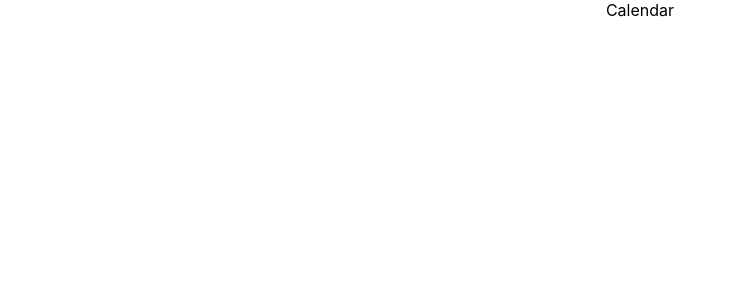
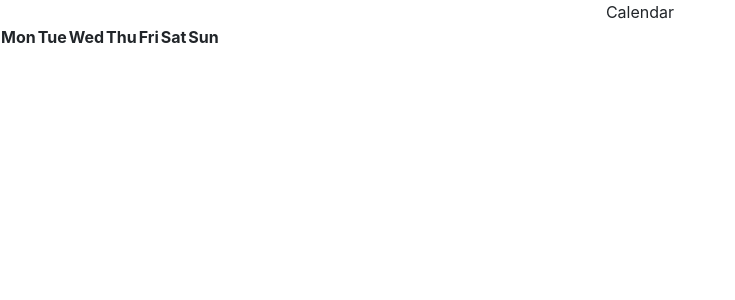
Before and after one commit to radonichn/react-calendar, a React (Create React App) app: page / in a window 1280 px wide. Shown: the top 300 px of the page, without its empty margins (0-735 px from the left). Built offline with nearby package versions, Linux system fonts and the light colour scheme.

Commit message:
added bs4 and moments; created calendar component

```diff
--- a/package.json
+++ b/package.json
@@ -3,6 +3,7 @@
   "version": "0.1.0",
   "private": true,
   "dependencies": {
+    "bootstrap": "^4.3.1",
     "react": "^16.8.6",
     "react-dom": "^16.8.6",
     "react-scripts": "3.0.1"
--- a/src/App.js
+++ b/src/App.js
@@ -1,8 +1,15 @@
 import React from "react";
+import "bootstrap/dist/css/bootstrap.min.css";
 import "./App.css";
+import Calendar from "./components/Calendar";
 
 function App() {
-  return <div className="App">Calendar</div>;
+  return (
+    <div className="App">
+      Calendar
+      <Calendar />
+    </div>
+  );
 }
 
 export default App;
--- /dev/null
+++ b/src/components/Calendar.jsx
@@ -0,0 +1,22 @@
+import React, { Component } from "react";
+import moment from "moment";
+moment.updateLocale("en", {
+  weekdaysShort: ["Mon", "Tue", "Wed", "Thu", "Fri", "Sat", "Sun"]
+});
+class Calendar extends Component {
+  state = {};
+  weekdays = moment.weekdaysShort();
+  render() {
+    return (
+      <table>
+        {this.weekdays.map(day => (
+          <th key={day} className="week-day">
+            {day}
+          </th>
+        ))}
+      </table>
+    );
+  }
+}
+
+export default Calendar;
```
Also changed, not shown: 1 other file (tests, documents, lock files or other folders).
